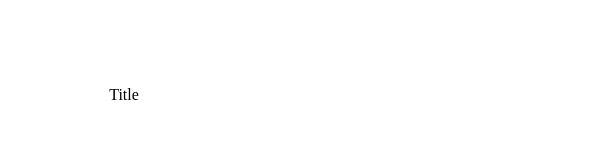
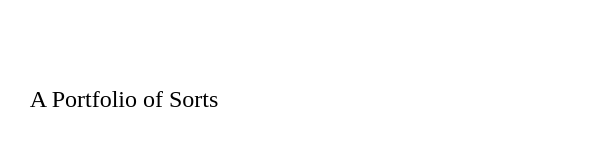
Before and after one commit to Super-Rogatory/portfolio, a plain HTML site: page index.html in a window 1280 px wide. Shown: the full height of the page, 516-1105 px from the left. Drawn offline with Linux system fonts and the light colour scheme; a web font is replaced by a local one.

```diff
--- a/css/style.css
+++ b/css/style.css
@@ -9,6 +9,8 @@
 
 html, body{
     width: 100%;
+    font-size: 16px;
+    font-family: "Special Elite", "Times New Roman", serif;
 }
 body {
     background-color: rgb(255,255,255); /* the alpha at 0.9 produces a very appealing color for my eyes */
@@ -16,7 +18,7 @@
     padding: 0;
 }
 span{
-    font-family: "Special Elite", "Times New Roman", serif;
+
 }
 nav.container{
     width: 96%; /* make the container smaller, so that flex-end will space items correctly */
@@ -50,5 +52,5 @@
     justify-content: center;
 }
 span.portfolio-title{
-
+    font-size: 1.5rem;
 }
--- a/index.html
+++ b/index.html
@@ -29,7 +29,7 @@
             </nav>
             <!-- have not populated yet. -->
             <div class="title-container">
-                <span class="portfolio-title">Title</span>
+                <span class="portfolio-title">A Portfolio of Sorts</span>
             </div>
         </header>
 
```
